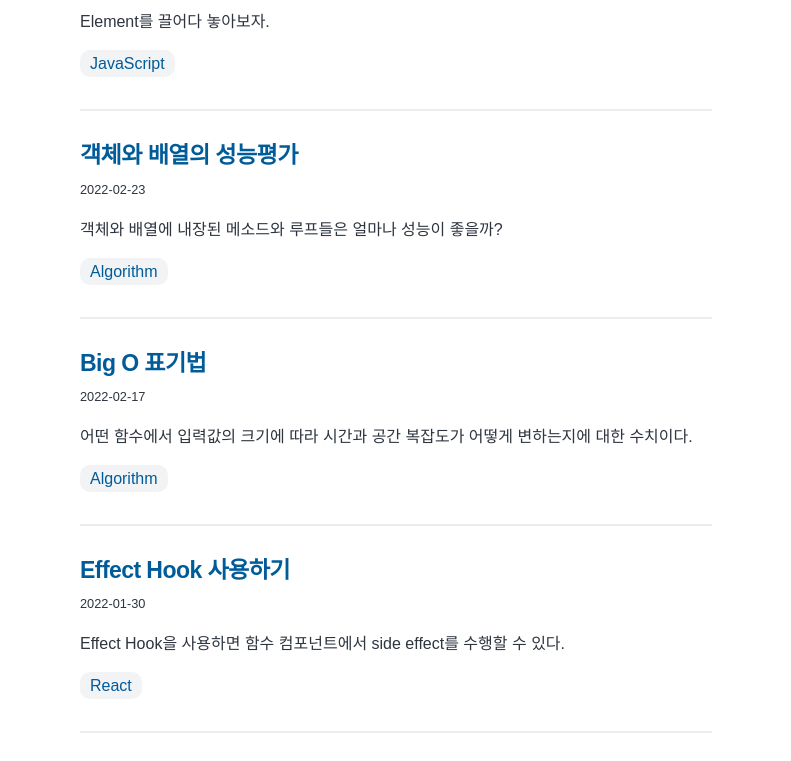
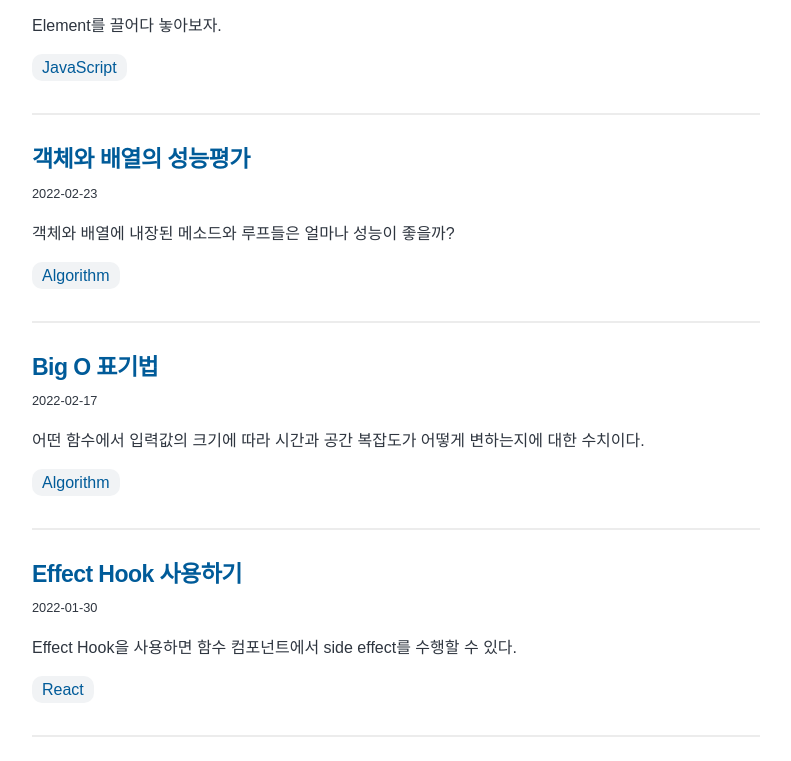
Before and after one commit to minjongbaek/minjong.blog, a Gatsby site: page / in a window 1280 px wide. Shown: the part 570-1331 px from the top of the page, without its empty margins (244-1035 px from the left). Built offline with nearby package versions, Linux system fonts and the light colour scheme; Gatsby itself is replaced by a stand-in of ours.

Commit message:
style: 메인 영억 마진 수정

```diff
--- a/src/css/style.css
+++ b/src/css/style.css
@@ -11,7 +11,7 @@
   --maxWidth-3xl: 48rem;
   --maxWidth-4xl: 56rem;
   --maxWidth-full: "100%";
-  --maxWidth-wrapper: var(--maxWidth-2xl);
+  --maxWidth-wrapper: var(--maxWidth-3xl);
   --spacing-px: "1px";
   --spacing-0: 0;
   --spacing-1: 0.25rem;
@@ -237,7 +237,7 @@ a:focus {
 /* Custom classes */
 
 .global-wrapper {
-  margin: var(--spacing-0) auto;
+  margin: var(--spacing-1) auto;
   max-width: var(--maxWidth-wrapper);
   padding: var(--spacing-10) var(--spacing-5);
 }
```
